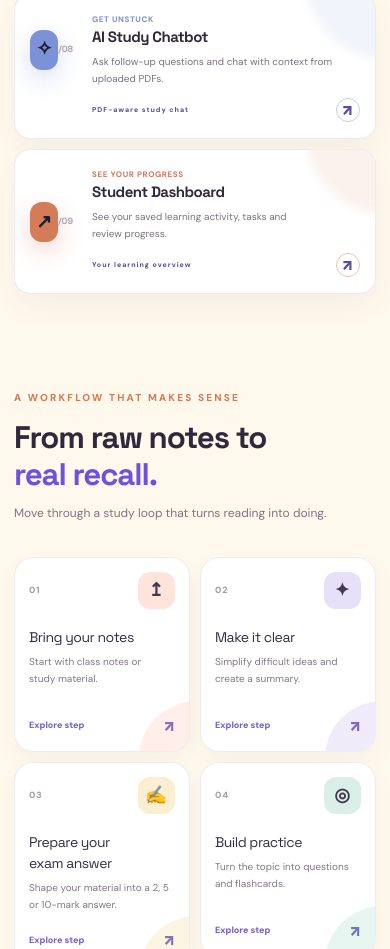
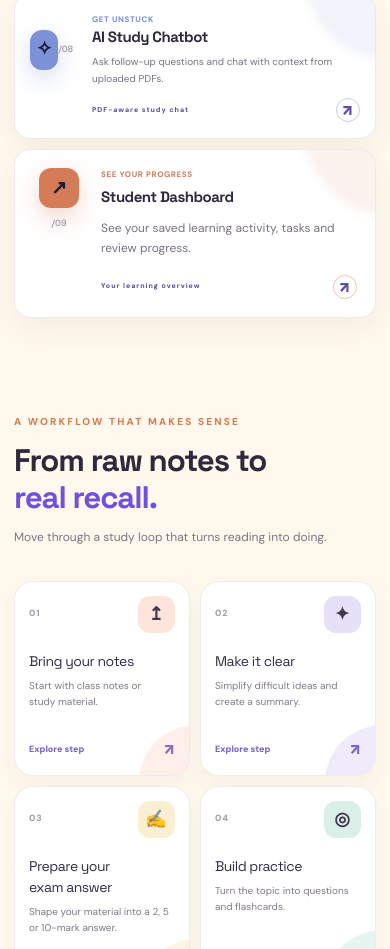
Before and after one commit to mdzubair4g-art/Ai-Study-Assistant, a React (Vite) app: page / in a window 390 px wide. Shown: the part 3428-4377 px from the top of the page. Built offline with nearby package versions, Linux system fonts and the light colour scheme.

Commit message:
Fix Student Dashboard card layout across screen sizes

```diff
--- a/src/App.css
+++ b/src/App.css
@@ -3544,3 +3544,107 @@ button, a, input, textarea, select { -webkit-tap-highlight-color: transparent; }
 @media (max-width: 380px) {
   .developer-feature-card:nth-child(9) { grid-column: 1 / -1; min-height: 190px; }
 }
+
+
+/* STUDENT DASHBOARD — give the ninth toolkit card its own full-width layout. */
+.developer-feature-grid > .developer-feature-card:nth-child(9) {
+  grid-column: 1 / -1;
+  width: 100%;
+  min-width: 0;
+  min-height: 148px;
+  display: grid;
+  grid-template-columns: 64px minmax(190px, .85fr) minmax(260px, 1.35fr) minmax(190px, .8fr);
+  grid-template-rows: auto auto;
+  align-items: center;
+  column-gap: clamp(16px, 2.5vw, 30px);
+  row-gap: 7px;
+  padding: 23px 26px;
+}
+.developer-feature-grid > .developer-feature-card:nth-child(9) .feature-topline {
+  grid-column: 1;
+  grid-row: 1 / span 2;
+  display: flex;
+  flex-direction: column;
+  align-items: center;
+  justify-content: center;
+  gap: 9px;
+  margin: 0;
+}
+.developer-feature-grid > .developer-feature-card:nth-child(9) .feature-tag {
+  grid-column: 2;
+  grid-row: 1;
+  align-self: end;
+  margin: 0;
+}
+.developer-feature-grid > .developer-feature-card:nth-child(9) .feature-title {
+  grid-column: 2;
+  grid-row: 2;
+  align-self: start;
+  margin: 0;
+}
+.developer-feature-grid > .developer-feature-card:nth-child(9) .feature-description {
+  grid-column: 3;
+  grid-row: 1 / span 2;
+  align-self: center;
+  max-width: 560px;
+  font-size: 12px;
+}
+.developer-feature-grid > .developer-feature-card:nth-child(9) .feature-action {
+  grid-column: 4;
+  grid-row: 1 / span 2;
+  align-self: center;
+  gap: 12px;
+  margin: 0;
+  padding: 0;
+  line-height: 1.5;
+}
+@media (max-width: 1040px) {
+  .developer-feature-grid > .developer-feature-card:nth-child(9) {
+    grid-template-columns: 58px minmax(150px, .8fr) minmax(0, 1.2fr);
+    min-height: 140px;
+    padding: 21px;
+  }
+  .developer-feature-grid > .developer-feature-card:nth-child(9) .feature-action {
+    grid-column: 2 / 4;
+    grid-row: 3;
+    justify-self: start;
+    width: 100%;
+    padding-top: 5px;
+  }
+  .developer-feature-grid > .developer-feature-card:nth-child(9) .feature-description {
+    grid-column: 3;
+    grid-row: 1 / span 2;
+  }
+}
+@media (max-width: 700px) {
+  .developer-feature-grid > .developer-feature-card:nth-child(9) {
+    grid-column: 1 / -1;
+    grid-template-columns: 52px minmax(0, 1fr);
+    grid-template-rows: auto auto auto;
+    min-height: 0;
+    row-gap: 8px;
+    padding: 18px;
+  }
+  .developer-feature-grid > .developer-feature-card:nth-child(9) .feature-topline {
+    grid-column: 1;
+    grid-row: 1 / span 3;
+    align-self: start;
+  }
+  .developer-feature-grid > .developer-feature-card:nth-child(9) .feature-tag {
+    grid-column: 2;
+    grid-row: 1;
+  }
+  .developer-feature-grid > .developer-feature-card:nth-child(9) .feature-title {
+    grid-column: 2;
+    grid-row: 2;
+  }
+  .developer-feature-grid > .developer-feature-card:nth-child(9) .feature-description {
+    grid-column: 2;
+    grid-row: 3;
+  }
+  .developer-feature-grid > .developer-feature-card:nth-child(9) .feature-action {
+    grid-column: 2;
+    grid-row: 4;
+    padding-top: 8px;
+  }
+}
```
